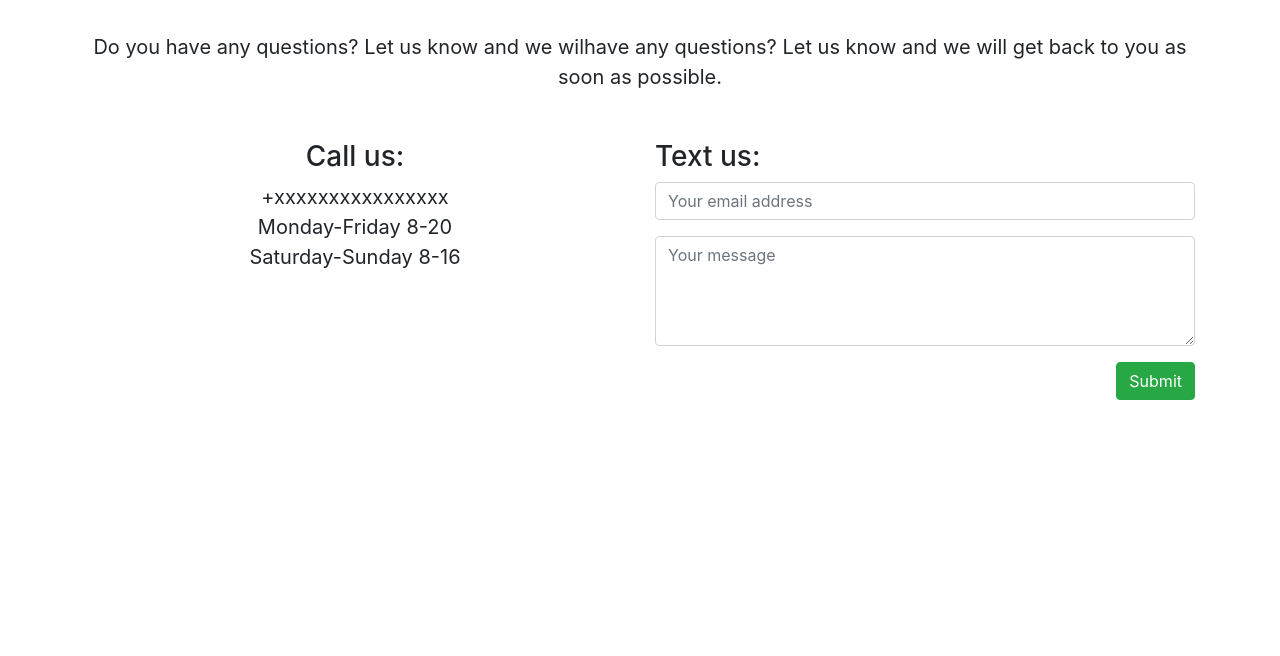
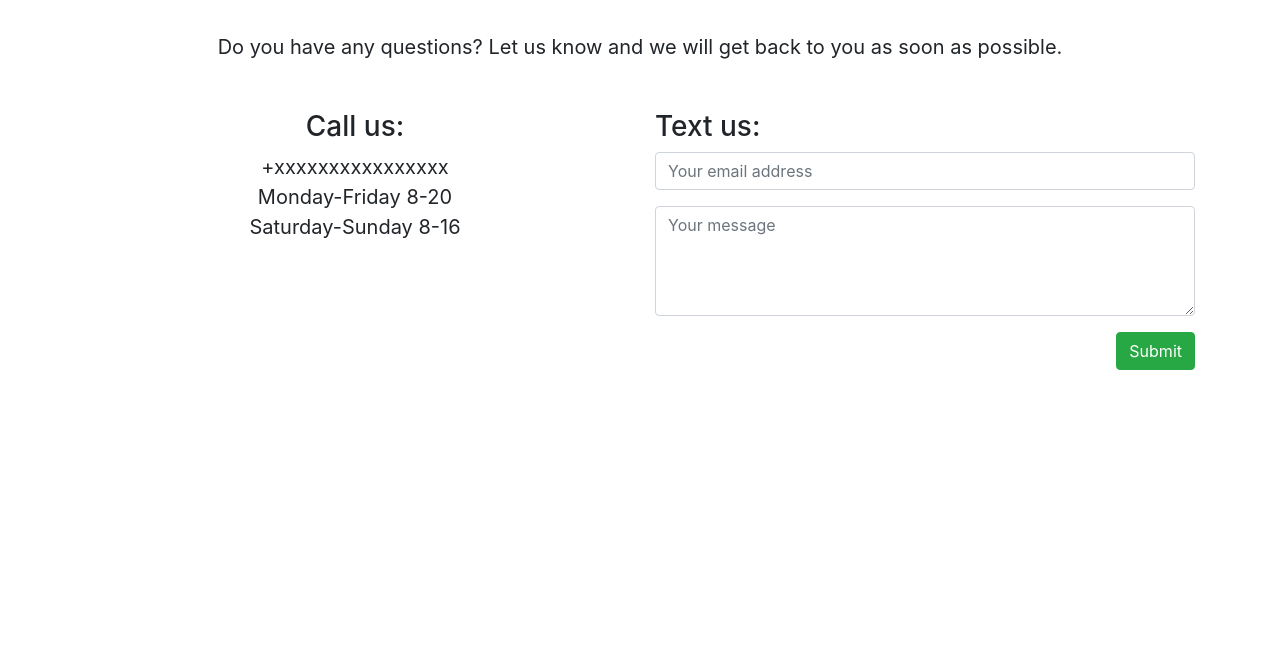
Before and after one commit to gretaaka/group_project, a plain HTML site: page contacts.html in a window 1280 px wide. Shown: the part 144-800 px from the top of the page. Drawn offline with nearby package versions, Linux system fonts and the light colour scheme.

Commit message:
sakinukai patvarkyti

```diff
--- a/contacts.html
+++ b/contacts.html
@@ -52,7 +52,7 @@ crossorigin="anonymous">
           </div>
           <div class="row">
             <div class="col-lg-12 text-center">
-              Do you have any questions? Let us know and we wilhave any questions? Let us know and we will get back to you as soon as possible.
+              Do you have any questions? Let us know and we will get back to you as soon as possible.
             </div>
           </div>
           <div class="row mt-5">
```
